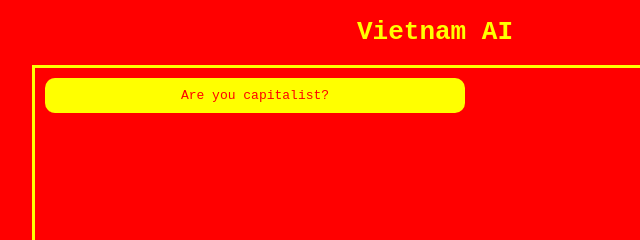
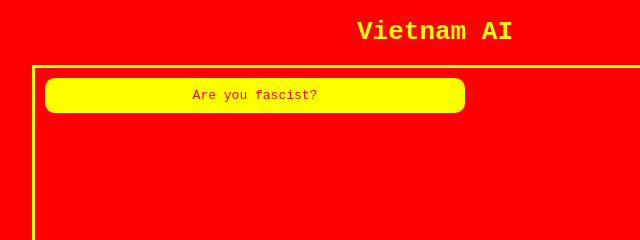
Before and after one commit to JelloFile/vietnamai, a plain HTML site: page index.html in a window 1280 px wide. Shown: the top 240 px of the page, 205-845 px from the left. Drawn offline with Linux system fonts and the light colour scheme.

Commit message:
Update index.html

```diff
--- a/index.html
+++ b/index.html
@@ -11,7 +11,7 @@
 <body>
   <h1>Vietnam AI</h1>
 <div id='ai'>
-  <div id='aiMessages'>Are you capitalist?</div>
+  <div id='aiMessages'>Are you fascist?</div>
 </div>
 
 
```
